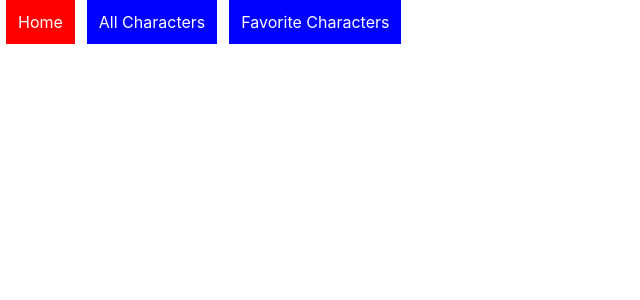
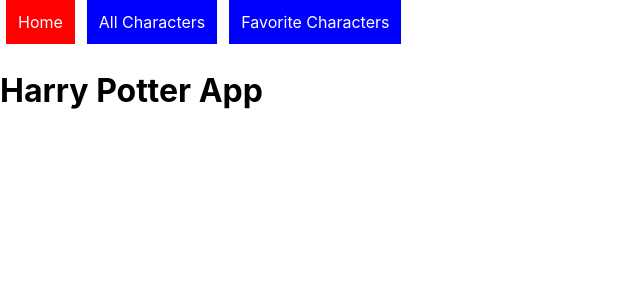
Before and after one commit to Mhall1337/Harry-Potter-Characters-App, a React (Create React App) app in the folder harry-potter-app/: page / in a window 1280 px wide. Shown: the top 300 px of the page, without its empty margins (0-640 px from the left). Built offline with nearby package versions, Linux system fonts and the light colour scheme.

Commit message:
add a title to Home component and its route path which works correctly

```diff
--- a/harry-potter-app/src/App.js
+++ b/harry-potter-app/src/App.js
@@ -5,6 +5,7 @@
 import React from 'react';
 import { Route } from 'react-router';
 import NavBar from './Components/NavBar';
+import Home from './Components/Home'
 
 
 function App() {
@@ -17,6 +18,9 @@
       <Route exact path="/favorites">
         <FavoritesList />
       </Route>
+      <Route exact path="/">
+        <Home />
+      </Route>
     </div>
   );
 }
--- a/harry-potter-app/src/Components/Home.js
+++ b/harry-potter-app/src/Components/Home.js
@@ -1,7 +1,8 @@
 function Home(){
     return(
         <div>
-
+            <h1>Harry Potter App</h1>
         </div>
     )
 }
+export default Home
```
